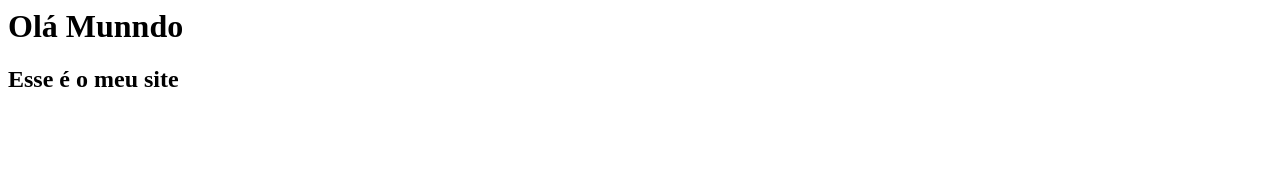
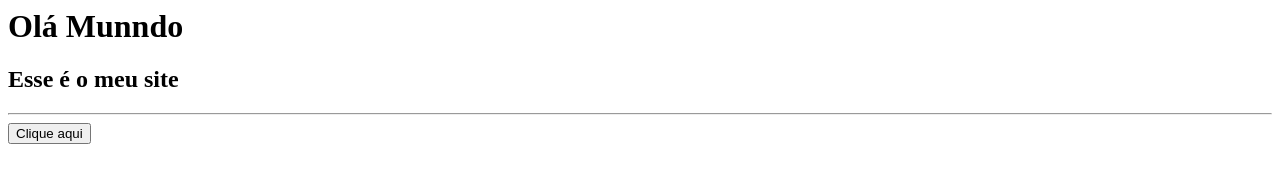
Before and after one commit to Emerson-SouzaDC/Emerson-SouzaDC.github.io, a plain HTML site: page index.html in a window 1280 px wide. Drawn offline with Linux system fonts and the light colour scheme.

Commit message:
adicionando um botão

```diff
--- a/index.html
+++ b/index.html
@@ -1,2 +1,4 @@
 <h1>Olá Munndo</h1>
 <h2>Esse é o meu site</h2>
+<hr>
+<button>Clique aqui</button>
```
